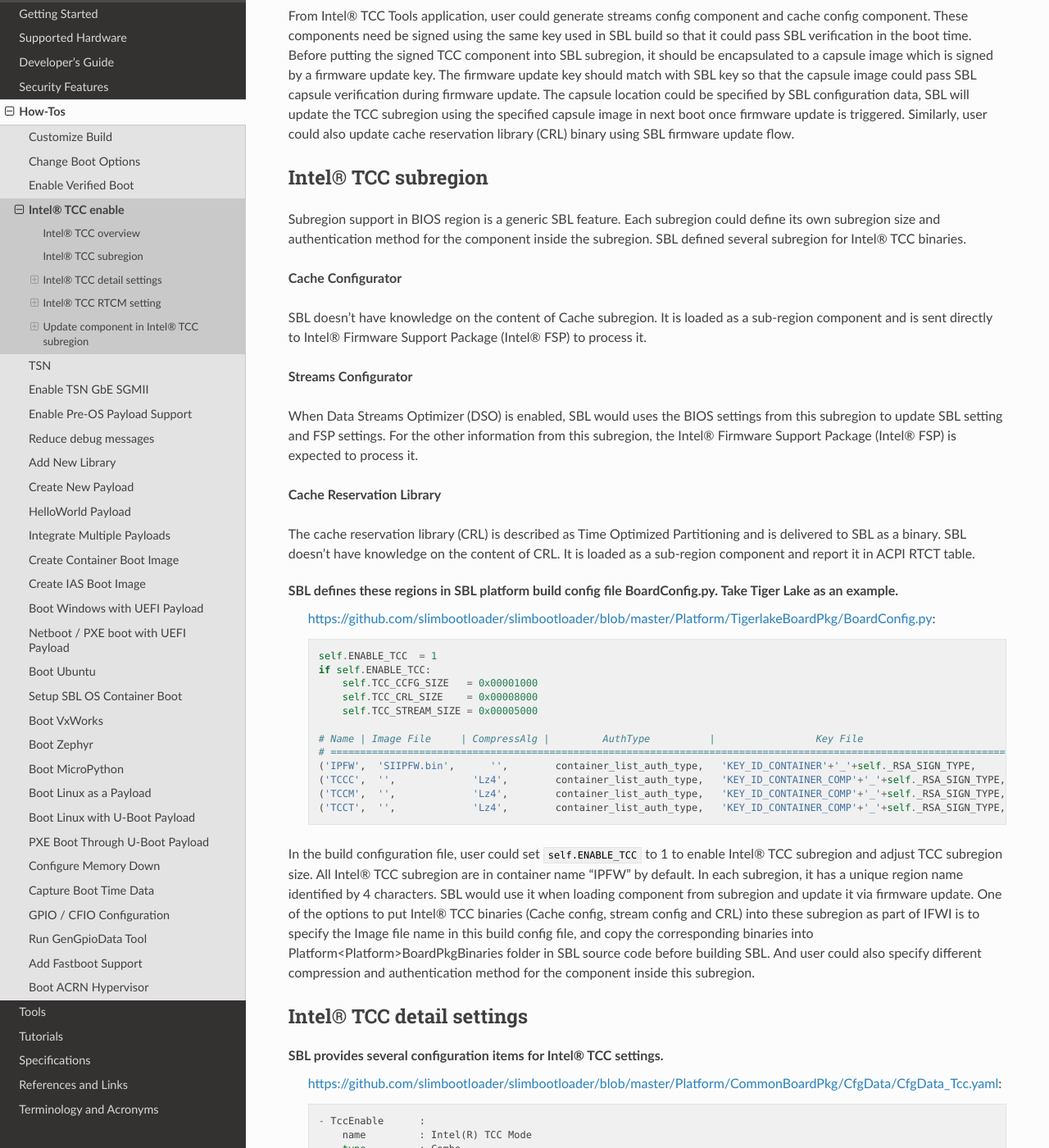
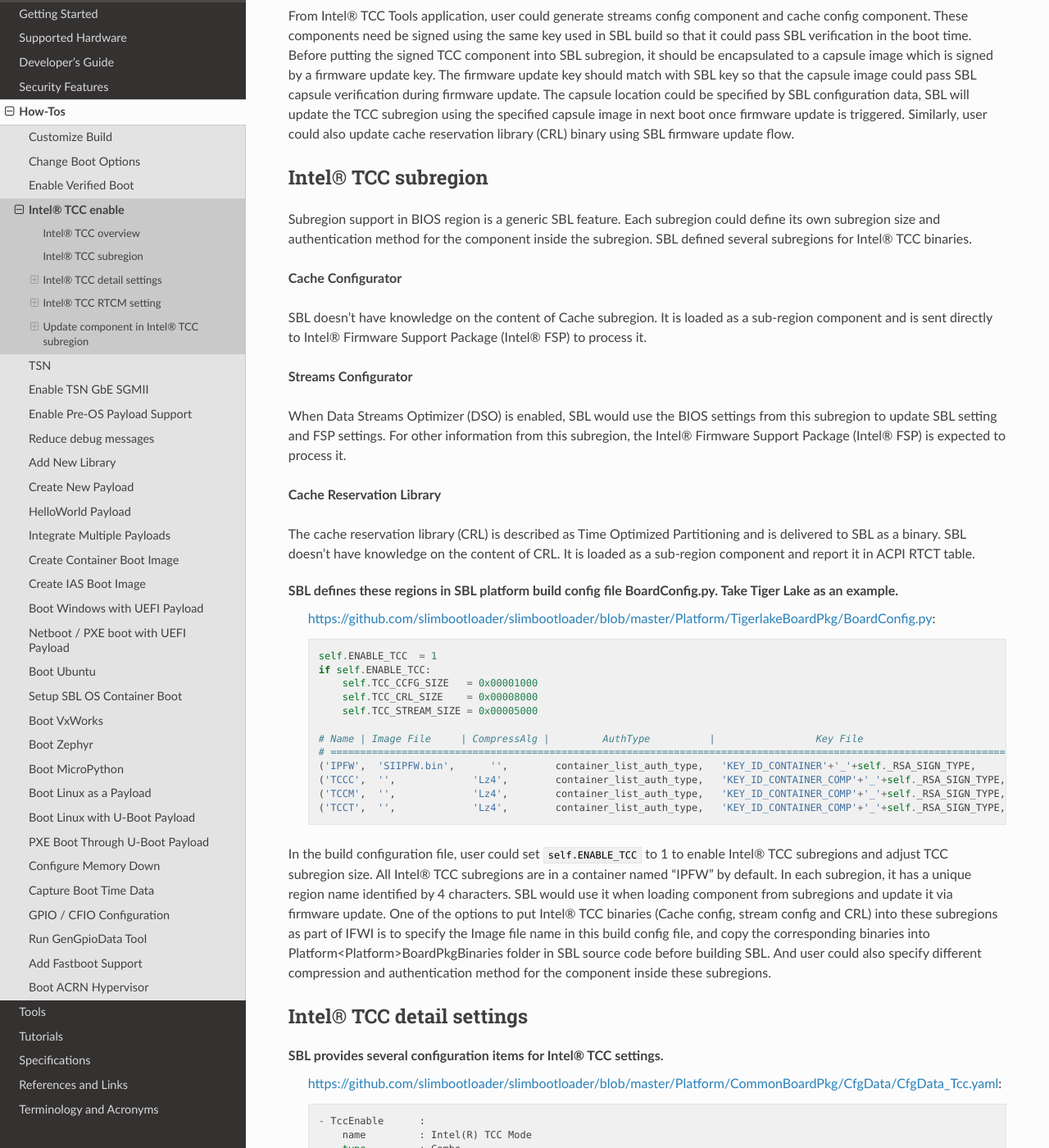
Before and after one commit to slimbootloader/documentation, a Sphinx documentation site: the page built from source/how-tos/enable-intel-tcc.rst, in a window 1280 px wide and 1400 px high, scrolled down 1329 px. Shown: the whole window at 82% size. Built offline with Sphinx 7.4.7 and the Read the Docs theme 3.1.0, drawn with Linux system fonts in a browser that asks for light colours.

Commit message:
Fix typo and grammatical errors
Fixed errors for better readability.

Signed-off-by: Sachin Kamat <sachin.kamat@intel.com>

```diff
--- a/source/how-tos/boot-ubuntu.rst
+++ b/source/how-tos/boot-ubuntu.rst
@@ -15,7 +15,7 @@
 
 .. note:: The BoardConfig.py option **self.ENABLE_GRUB_CONFIG = 1** should be set when building |SPN|.
 
-.. note:: If you encounter any error loading the vmlinuz or initrd files due to space allocation issues you may need to increase the value of your **self.PLD_HEAP_SIZE** set in your board's BoardConfig.py and re-build |SPN| and flash as a new IFWI. Consider the following formula for your value: PLD_HEAP_SIZE = initrd size + kernel size + 32MB
+.. note:: If you encounter any error loading the vmlinuz or initrd files due to space allocation issues you may need to increase the value of **self.PLD_HEAP_SIZE** set in your board's BoardConfig.py and re-build |SPN| and flash as a new IFWI. Consider the following formula for your value: PLD_HEAP_SIZE = initrd size + kernel size + 32MB
 
 **STEP 2:** Flash IFWI image to the board
 
--- a/source/how-tos/enable-intel-tcc.rst
+++ b/source/how-tos/enable-intel-tcc.rst
@@ -44,7 +44,7 @@
 --------------------
 
 Subregion support in BIOS region is a generic SBL feature. Each subregion could define its own subregion size and authentication method for the component inside the subregion.
-SBL defined several subregion for Intel® TCC binaries.
+SBL defined several subregions for Intel® TCC binaries.
 
 **Cache Configurator**
 
@@ -52,7 +52,7 @@
 
 **Streams Configurator**
 
-When Data Streams Optimizer (DSO) is enabled, SBL would uses the BIOS settings from this subregion to update SBL setting and FSP settings. For the other information from this subregion, the Intel® Firmware Support Package (Intel® FSP) is expected to process it.
+When Data Streams Optimizer (DSO) is enabled, SBL would use the BIOS settings from this subregion to update SBL setting and FSP settings. For other information from this subregion, the Intel® Firmware Support Package (Intel® FSP) is expected to process it.
 
 **Cache Reservation Library**
 
@@ -74,11 +74,11 @@
     ('TCCM',  '',             'Lz4',        container_list_auth_type,   'KEY_ID_CONTAINER_COMP'+'_'+self._RSA_SIGN_TYPE,    0,         self.TCC_CRL_SIZE,      0),   # TCC Cache Reservation Library
     ('TCCT',  '',             'Lz4',        container_list_auth_type,   'KEY_ID_CONTAINER_COMP'+'_'+self._RSA_SIGN_TYPE,    0,         self.TCC_STREAM_SIZE,   0),   # TCC Stream Config
 
-In the build configuration file, user could set ``self.ENABLE_TCC`` to 1 to enable Intel® TCC subregion and adjust TCC subregion size. All Intel® TCC subregion are in container name “IPFW” by default.
-In each subregion, it has a unique region name identified by 4 characters. SBL would use it when loading component from subregion and update it via firmware update.
-One of the options to put Intel® TCC binaries (Cache config, stream config and CRL) into these subregion as part of IFWI is to specify the Image file name in this build config file, and copy
+In the build configuration file, user could set ``self.ENABLE_TCC`` to 1 to enable Intel® TCC subregions and adjust TCC subregion size. All Intel® TCC subregions are in a container named “IPFW” by default.
+In each subregion, it has a unique region name identified by 4 characters. SBL would use it when loading component from subregions and update it via firmware update.
+One of the options to put Intel® TCC binaries (Cache config, stream config and CRL) into these subregions as part of IFWI is to specify the Image file name in this build config file, and copy
 the corresponding binaries into Platform\<Platform>BoardPkg\Binaries folder in SBL source code before building SBL. And user could also specify different compression and authentication method for
-the component inside this subregion.
+the component inside these subregions.
 
 
 
--- a/source/references/terminology.rst
+++ b/source/references/terminology.rst
@@ -5,7 +5,7 @@
 
 **UDK** UEFI Development Kit
 
-**TPM** Trsuted Platform Module
+**TPM** Trusted Platform Module
 
 **ASL** ACPI Source Language
 
--- a/source/specs/config.rst
+++ b/source/specs/config.rst
@@ -496,12 +496,11 @@
 section definition, contain complete sections, or combination of both.
 
 Statements in *!include* files must not break the integrity of the Yaml
-file, the included file is read by parsing tools in the exact position
-of the file, and is functionally equivalent to copying contents of the
+file, the included file is read by parsing tools at the exact position
+in the file, and is functionally equivalent to copying contents of the
 included file and pasting them into Yaml. The indentation of the included
 file will be adjusted automatically so that the top-level indentation in
 the included file has the same level as the *!include* statement line.
-line.
 
 Format::
 
```
Also changed, not shown: source/introduction/index.rst (+4 -4 lines).
